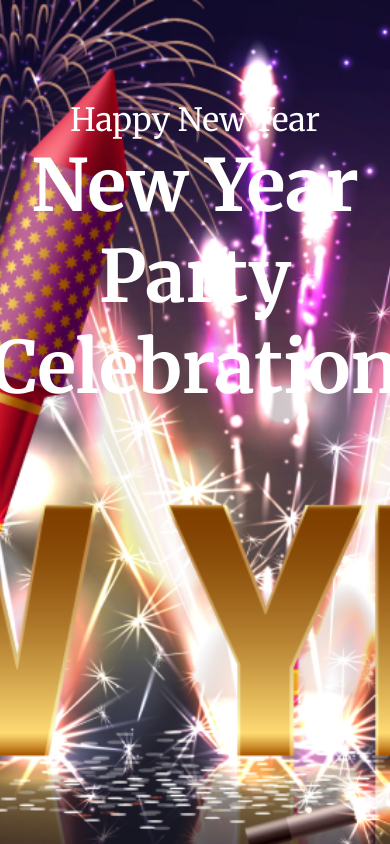
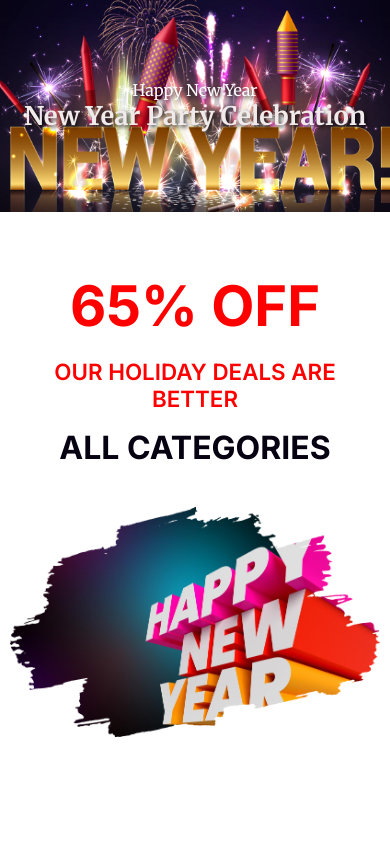
Before and after one commit to Sobuj301/New-Year-responsive-website, a plain HTML site: page index.html in a window 390 px wide. Drawn offline with Linux system fonts and the light colour scheme.

Commit message:
create discount section

```diff
--- a/index.html
+++ b/index.html
@@ -14,7 +14,16 @@
         </div>
     </header>
     <main>
-
+       <section class="discount">
+            <div class="discount-text">
+                <h2 class="discount-off">65% OFF</h2>
+                <h6 class="holiday-discount">OUR HOLIDAY DEALS ARE BETTER</h6>
+                <h3 class="category">ALL CATEGORIES</h3>
+            </div>
+            <div class="discount-img">
+                 <img src="images/discount.png" alt="">
+            </div>
+       </section>
     </main>
     <footer>
 
--- a/styles/style.css
+++ b/styles/style.css
@@ -16,37 +16,120 @@ body {
 }
 
 header {
+    width: 100%;
     height: 100vh;
-    width: 100%;
+    background-image: url('../images/Banner.png');
     background-size: cover;
     background-position: center;
+    background-repeat: no-repeat;
+    position: relative;
     display: flex;
-    align-items:start;
+    align-items: center;
     justify-content: center;
-    color: white;
     text-align: center;
-    background-image: url('../images/Banner.png');
 
 }
 
 /* banner style implement */
 
-.banner {
-    width: 600px;
-    margin: 0px auto;
-}
-
 .banner-sub-title {
-    margin-top: 100px;
     font-family: "Merriweather", serif;
     color: #FFFFFF;
     font-weight: 400;
     font-size: 2rem;
+    text-shadow: 2px 2px 4px rgba(0, 0, 0, 0.8);
 }
 
 .banner-title {
     font-family: "Merriweather", serif;
-    color: #FFFFFF;
+    color: #f0eaea;
     font-weight: 700;
     font-size: 4.5rem;
+    text-shadow: 2px 2px 4px rgba(0, 0, 0, 0.8);
 }
+
+/* discount style implement */
+
+.discount {
+    display: flex;
+    flex-direction: column;
+    gap: 40px;
+    justify-content: center;
+    align-items: center;
+    width: 800px;
+    margin: 50px auto;
+    padding: 10px;
+}
+
+.discount-text {
+    text-align: center;
+}
+
+.discount-text .discount-off {
+    font-size: 5.5rem;
+    font-weight: 700;
+    color: #FF0000;
+    text-shadow: 0px 4px 4px 0px rgba(0, 0, 0, 0.25);
+    margin-bottom: 28px;
+}
+
+.discount-text .holiday-discount {
+    font-size: 1.4rem;
+    font-weight: 600;
+    color: #FF0000;
+    text-shadow: 0px 4px 4px 0px rgba(0, 0, 0, 0.25);
+    margin-bottom: 16px;
+}
+
+.discount-text .category {
+    font-size: 3rem;
+    font-weight: 700;
+    color: #070211;
+    text-shadow: 0px 4px 4px 0px rgba(0, 0, 0, 0.25);
+}
+
+.discount .discount-img img {
+    width: 100%;
+}
+
+@media screen and (max-width:576px) {
+    header {
+        height: auto;
+        padding: 80px 0px;
+        background-position: top;
+    }
+
+    .banner {
+        width: 100%;
+        margin: 0px auto;
+    }
+
+    .banner-sub-title {
+        font-size: 1rem;
+    }
+
+    .banner-title {
+        font-family: "Merriweather", serif;
+        color: #f0eaea;
+        font-weight: 700;
+        font-size: 1.6rem;
+    }
+
+    .discount {
+        width: 100%;
+    }
+
+    .discount .discount-img img {
+        width: 100%;
+    }
+
+    .discount-text .discount-off {
+        font-size: 3.5rem;
+        margin-bottom: 18px;
+    }
+
+    .discount-text .category {
+        font-size: 2rem;
+        text-shadow: 0px 4px 4px 0px rgba(0, 0, 0, 0.25);
+    }
+}
```
Also changed, not shown: images/discount.png (renamed from images/New Year Photo.png).
